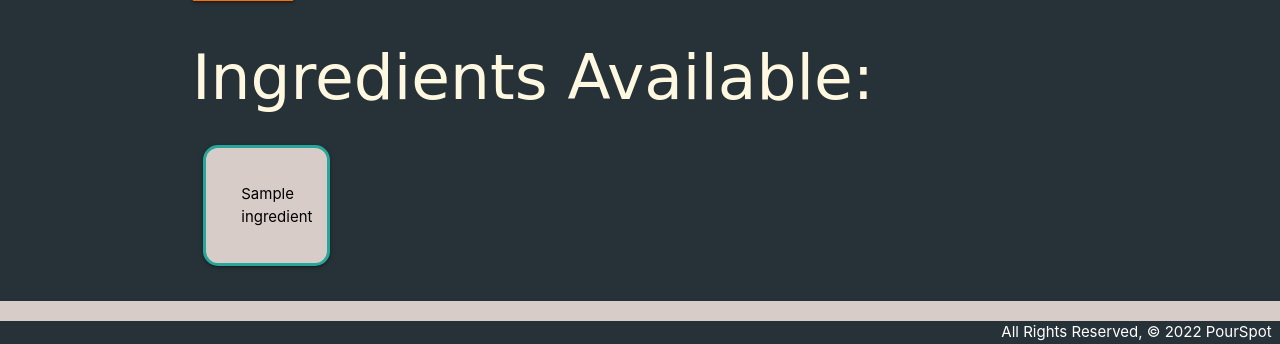
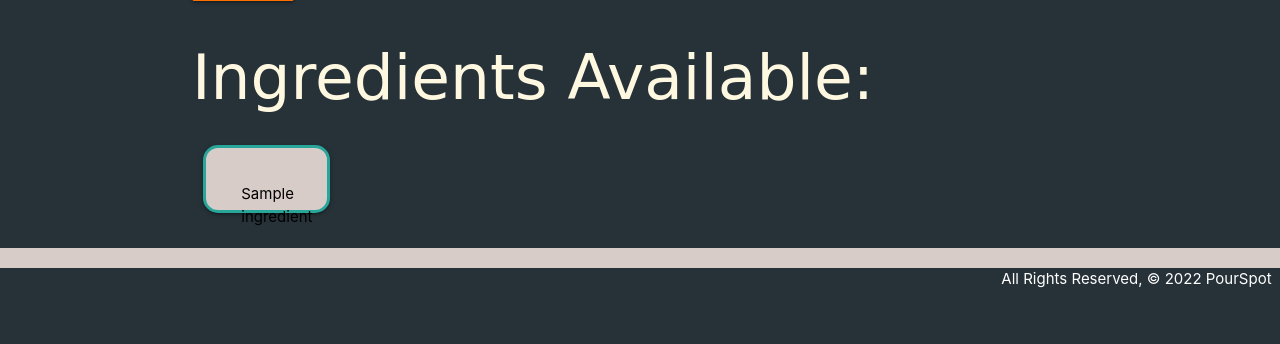
Before and after one commit to sicknarf/Project-3, a Django app: page /ingredients/ in a window 1280 px wide, with the pointer over the restyled element. Shown: the part 510-854 px from the top of the page. After the commit the page ends 798 px from the top, so only its background shows below. Run offline with Django 4.2, Linux system fonts and the light colour scheme; a user stored in the database is signed in; tables that the repository leaves empty hold one stand-in row (values such as "Sample post"); some web fonts are replaced.

Commit message:
added height for ingredient list

```diff
--- a/pourspot/main_app/static/css/style.css
+++ b/pourspot/main_app/static/css/style.css
@@ -26,7 +26,7 @@ h1 {
     /* transition: all .3s ease; */
     border: 3px solid #29A69A;
     /* color:#29A69A; */
-    /* height: 68px; */
+    height: 68px;
     padding: 11px;
 }
 
```
